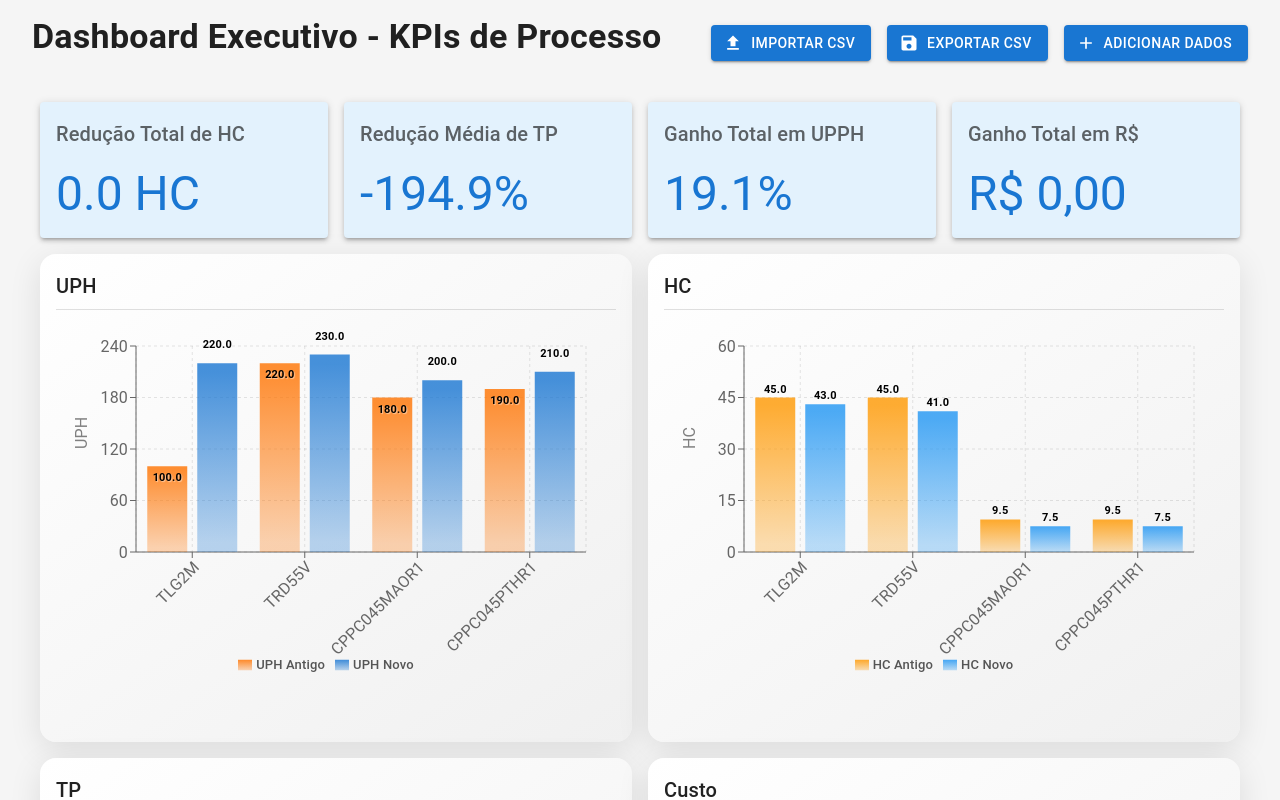
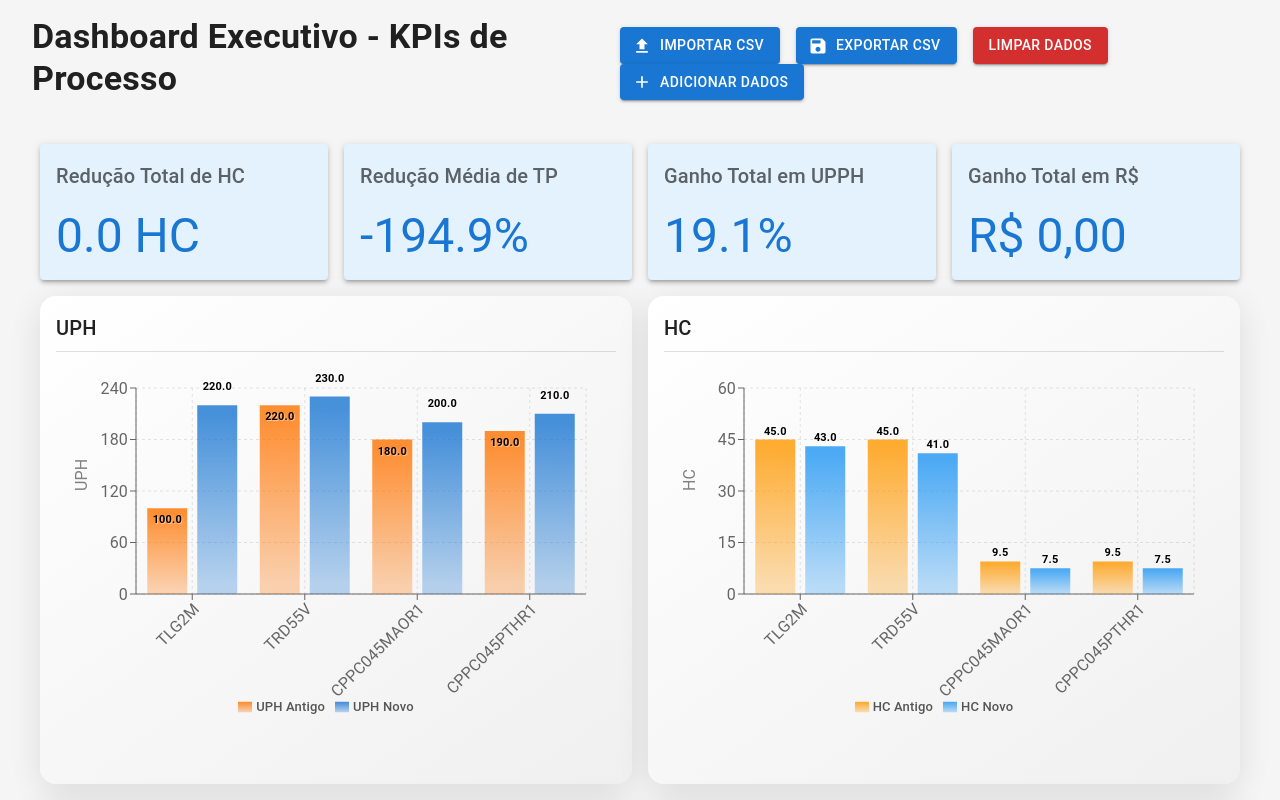
Before and after one commit to BrunoParaguassu/SW_Acompanhamento_Melhorias, a React (Vite) app: page / in a window 1280 px wide. Shown: the top 800 px of the page. Built offline with nearby package versions, Linux system fonts and the light colour scheme.

Commit message:
Fix: Adicionado bo~tao para limpar os dados carregados

```diff
--- a/src/App.jsx
+++ b/src/App.jsx
@@ -426,6 +426,18 @@ function App() {
     downloadCSV(data)
   }
 
+  const handleClearData = () => {
+    setData([]);
+    if (fileInputRef.current) {
+      fileInputRef.current.value = '';
+    }
+    setSnackbar({
+      open: true,
+      message: 'Dados limpos com sucesso!',
+      severity: 'info'
+    });
+  };
+
   const formatNumber = (value) => {
     if (typeof value !== 'number' || isNaN(value)) return '0';
     return value.toFixed(1);
@@ -778,6 +790,14 @@ function App() {
                 sx={{ mr: 2 }}
               >
                 Exportar CSV
+              </Button>
+              <Button
+                variant="contained"
+                color="error"
+                onClick={handleClearData}
+                disabled={!data || data.length === 0}
+              >
+                Limpar Dados
               </Button>
               <Button
                 variant="contained"
```
